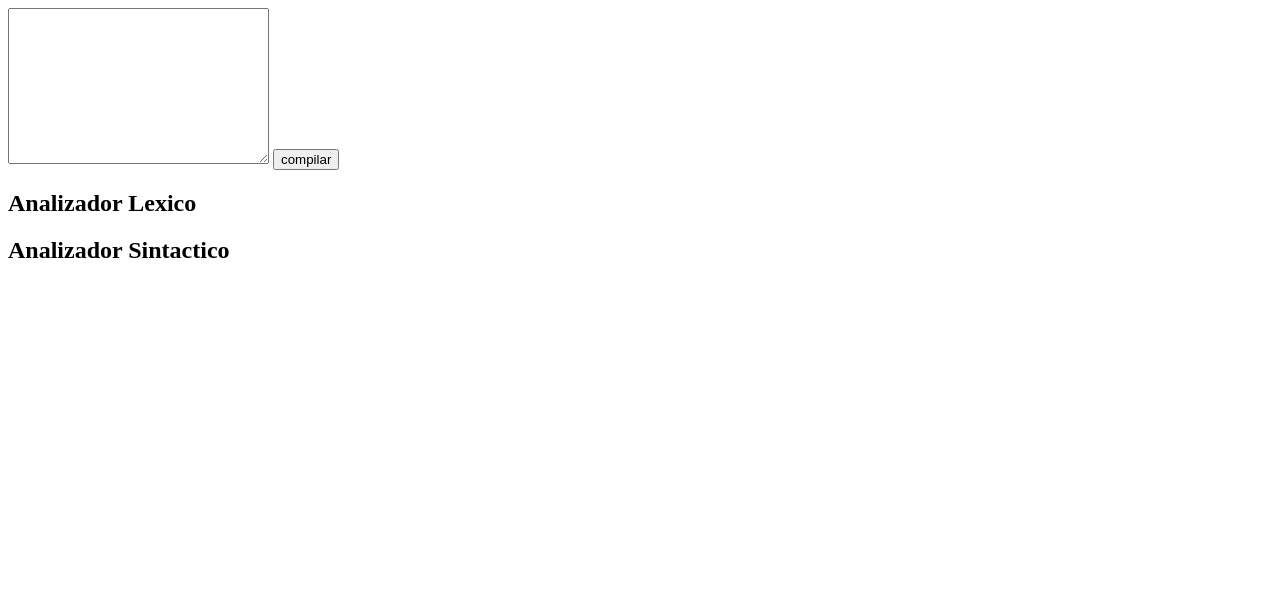
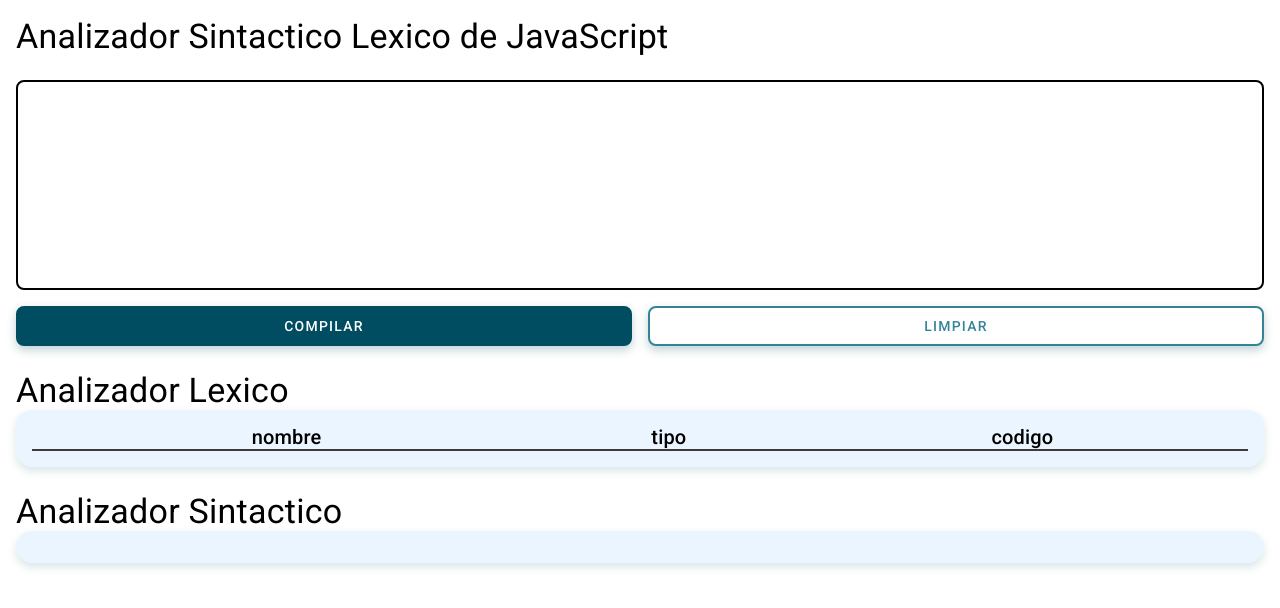
Before and after one commit to Antac69/Analizador-sintatico-lexico, a plain HTML site: page index.html in a window 1280 px wide. Drawn offline with Linux system fonts and the light colour scheme.

Commit message:
diseño al 80%

```diff
--- a/app.js
+++ b/app.js
@@ -1,5 +1,5 @@
 window.addEventListener("DOMContentLoaded", () => obtenerLexemas());
-const lexico = document.getElementById("aLexico");
+const lexico = document.getElementById("datos");
 const sintac = document.getElementById("aSintactico");
 let codigo = document.getElementById("codigo");
 let cCodigo = document.getElementById("container_codigo");
@@ -37,7 +37,29 @@ function buscar(listaDePalabras) {
   });
   tokens.push(subTokens);
   console.log(tokens);
-  return tokens;
+  lexico.innerHTML=``;
+  tokens.forEach(item=>{
+    lexico.innerHTML+=`
+      <tr>
+      <td class='linea text-body-1' colspan='3'>
+      Linea ${tokens.indexOf(item) + 1}
+      </td>
+      </tr>`
+    item.forEach(item=>{
+      lexico.innerHTML+=`
+      <tr>
+      <td class="text-body-1">
+          ${item.nombre}
+      </td>
+      <td class="text-body-1">
+        ${item.tipo}
+      </td>
+      <td class="text-body-1">
+        ${item.codigo}
+      </td>
+    </tr>`;
+    })
+  })
 }
 
 /*  funcion que compara las palabras no encontradas*/
@@ -71,7 +93,6 @@ function dividirBloque(cadenas){
 /* funcion que separa los casos */
 function comprobarCaso(bloques){
   bloques.forEach(item=>{
-    console.log(typeof(item))
     item.startsWith('if')?
       item.match(/if\(\w+\s[=|==|<=|>=|===|!=|!==]+\s\w+\){\s?(.*\s*?)*};?/g)?
         console.log('compila correctamente el if'):
@@ -84,6 +105,7 @@ function comprobarCaso(bloques){
         console.log('se inicializo correctamente')
     :console.log('no reconosco esta sintaxis')
   })
+
 }
 /* funcion que divide el texto en lineas */
 function dividirLineas(cadenas){
--- a/index.html
+++ b/index.html
@@ -1,25 +1,56 @@
 <!DOCTYPE html>
 <html lang="en">
   <head>
-    <meta charset="UTF-8">
-    <meta http-equiv="X-UA-Compatible" content="IE=edge">
-    <meta name="viewport" content="width=device-width, initial-scale=1.0">
+    <meta charset="UTF-8" />
+    <meta http-equiv="X-UA-Compatible" content="IE=edge" />
+    <meta name="viewport" content="width=device-width, initial-scale=1.0" />
+    <link rel="stylesheet" href="style.css" />
+    <!-- fonts google -->
+    <!-- Roboto -->
+    <link rel="preconnect" href="https://fonts.googleapis.com" />
+    <link rel="preconnect" href="https://fonts.gstatic.com" crossorigin />
+    <link
+      href="https://fonts.googleapis.com/css2?family=Roboto:wght@100;400;500;700&display=swap"
+      rel="stylesheet"
+    />
     <title>Analizador Lexico-Sintactico</title>
   </head>
   <body>
+    <div class="container_formulario">
+      <h1 class="h4">Analizador Sintactico Lexico de JavaScript</h1>
       <form id="container_codigo">
-        <textarea name="entrada" id="codigo" cols="30" rows="10"></textarea>
-        <button type="submit" id="btn-compilar">
-            compilar
-        </button>
+        <textarea
+          class="text-body-1"
+          name="entrada"
+          id="codigo"
+          cols="30"
+          rows="10"
+        ></textarea>
+        <div class="group-buttons">
+          <button type="submit" id="btn-compilar">Compilar</button>
+          <button type="reset">Limpiar</button>
+        </div>
       </form>
       <div class="container_lexico">
-        <h2>Analizador Lexico</h2>
-        <div id="aLexico"></div>
+        <h4>Analizador Lexico</h4>
+        <div id="aLexico">
+          <table>
+            <thead>
+              <tr>
+                <th class="h6">nombre</th>
+                <th class="h6">tipo</th>
+                <th class="h6">codigo</th>
+              </tr>
+            </thead>
+            <tbody id="datos">
+            </tbody>
+          </table>
+        </div>
       </div>
       <div class="container_sintactico">
-        <h2>Analizador Sintactico</h2>
+        <h4>Analizador Sintactico</h4>
         <div id="aSintactico"></div>
+      </div>
     </div>
     <script src="./app.js"></script>
   </body>
--- /dev/null
+++ b/style.scss
@@ -0,0 +1,195 @@
+:root {
+  --var-font-roboto: "Roboto", sans-serif;
+  --var-font-rubik: "Rubik", sans-serif;
+  --var-color-prin: #004d61;
+  --var-color-sec: #ff502f;
+  --var-color-celeste: #5bd1d7;
+  --var-color-celeste--claro: #eaf5ff;
+  --var-color-celeste--oscuro: #a9c6de;
+  --var-color-verde: #348498;
+  --var-color-texto--pendiente: #5c4806;
+  --var-color-fondo--pendiente: #ffe799;
+  --var-color-texto--finalizado: #07252d;
+  --var-color-fondo--finalizado: #a2deed;
+  --var-color-texto--cancelado: #4e1b12;
+  --var-color-fondo--cancelado: #f3a89a;
+}
+* {
+  box-sizing: border-box;
+  margin: 0;
+  padding: 0;
+}
+h1,
+.h1 {
+  font-family: var(--var-font-roboto);
+  font-style: normal;
+  font-weight: 300;
+  font-size: 6rem;
+  line-height: 7rem;
+  letter-spacing: -0.078125rem;
+}
+
+h2,
+.h2 {
+  font-family: var(--var-font-roboto);
+  font-style: normal;
+  font-weight: 300;
+  font-size: 3.75rem;
+  line-height: 4.375rem;
+  letter-spacing: -0.03125rem;
+}
+
+h3,
+.h3 {
+  font-family: var(--var-font-roboto);
+  font-style: normal;
+  font-weight: normal;
+  font-size: 3rem;
+  line-height: 3.5rem;
+}
+
+.h3-rubick {
+  font-family: Rubik;
+  font-style: normal;
+  font-weight: bold;
+  font-size: 3rem;
+  line-height: 3.5625rem;
+}
+
+h4,
+.h4 {
+  font-family: var(--var-font-roboto);
+  font-style: normal;
+  font-weight: normal;
+  font-size: 2.125rem;
+  line-height: 2.5rem;
+  letter-spacing: 0.015625rem;
+}
+h6,
+.h6 {
+  font-family: var(--var-font-roboto);
+  font-style: normal;
+  font-weight: 500;
+  font-size: 1.25rem;
+  line-height: 1.4375rem;
+  letter-spacing: 0.009375rem;
+}
+.text-body-1 {
+  font-family: var(--var-font-roboto);
+  font-style: normal;
+  font-weight: normal;
+  font-size: 1rem;
+  line-height: 1.1875rem;
+  letter-spacing: 0.03125rem;
+}
+
+.text-body-2 {
+  font-family: var(--var-font-roboto);
+  font-style: normal;
+  font-weight: normal;
+  font-size: 0.875rem;
+  line-height: 1rem;
+  letter-spacing: 0.015625rem;
+}
+
+body {
+  min-height: 100vh;
+  padding: 1rem;
+}
+.container_formulario {
+  display: grid;
+  gap: 1.5rem;
+}
+#container_codigo {
+  display: flex;
+  flex-direction: column;
+  #codigo {
+    width: 100%;
+    border: none;
+    resize: none;
+    padding: 0.5rem;
+    border: 2px solid black;
+    border-radius: 8px;
+    &:active {
+      border: 2px solid #3b3b3b;
+    }
+  }
+  .group-buttons {
+    display: grid;
+    grid-template-columns: repeat(2, 1fr);
+    padding-top: 1rem;
+    gap: 1rem;
+    button {
+      width: 100%;
+      font-family: var(--var-font-roboto);
+      cursor: pointer;
+      font-style: normal;
+      font-weight: 500;
+      font-size: 0.874rem;
+      line-height: normal;
+      letter-spacing: 0.078125rem;
+      text-transform: uppercase;
+      box-shadow: 0px 4px 10px rgba(0, 77, 97, 0.25) !important;
+      display: flex;
+      flex-direction: row;
+      justify-content: center;
+      align-items: center;
+      padding: 10px 1rem;
+      height: 3rem;
+      background: var(--var-color-prin);
+      border-radius: 8px;
+      border: none;
+      color: white;
+      animation: 1s ease-in-out;
+      border: 2px solid var(--var-color-prin);
+      height: max-content;
+      &:hover {
+        filter: contrast(0.9);
+      }
+    }
+    & button:nth-last-child(1) {
+      background: white;
+      border: 2px solid var(--var-color-verde);
+      color: var(--var-color-verde);
+      &:hover {
+        background: var(--var-color-verde);
+        color: white;
+        border: 2px solid var(--var-color-verde);
+      }
+    }
+  }
+}
+table {
+  border-collapse: collapse;
+  width: 100%;
+  thead {
+    border-bottom: 2px solid #3b3b3b;
+  }
+  th,
+  td {
+    text-align: center;
+    /*     border: 1px solid red; */
+  }
+  td {
+    padding: 0.5rem;
+  }
+
+  tr:nth-child(even){
+    background: rgba(255, 255, 255, 0.438);
+  }
+}
+#aLexico,
+#aSintactico {
+  background: var(--var-color-celeste--claro);
+  height: min-content;
+  padding: 1rem;
+  border-radius: 16px;
+  box-shadow: 0px 4px 10px rgba(0, 77, 97, 0.15) !important;
+}
+.linea{
+    background: var(--var-color-fondo--pendiente);
+    padding: 0.3rem 1rem;
+    width: 100%;
+    text-align: left;
+    font-weight: bold;
+}
```
Also changed, not shown: style.css (added), 1 other file. Lines whose indentation alone changed are shown as unchanged.
